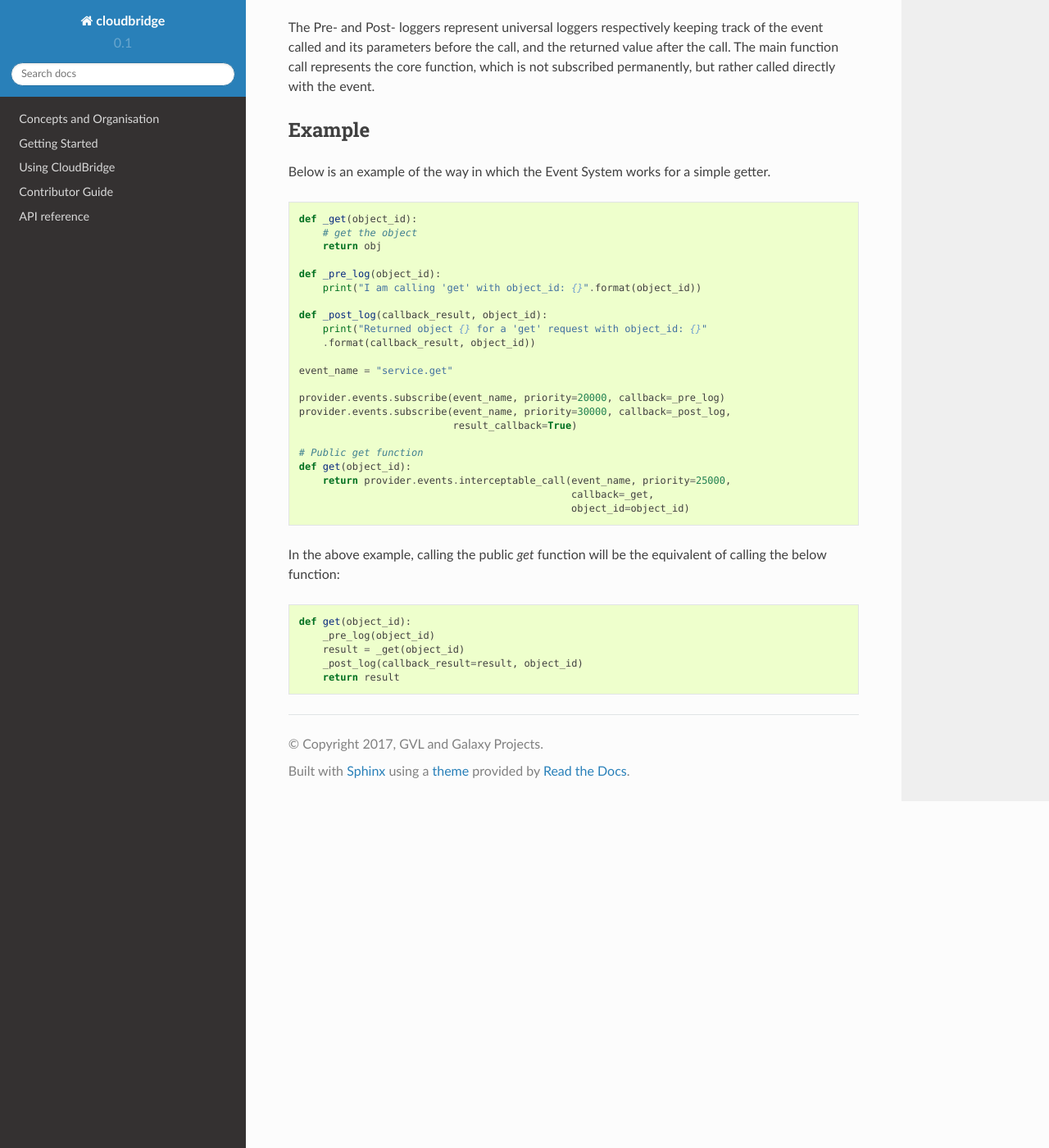
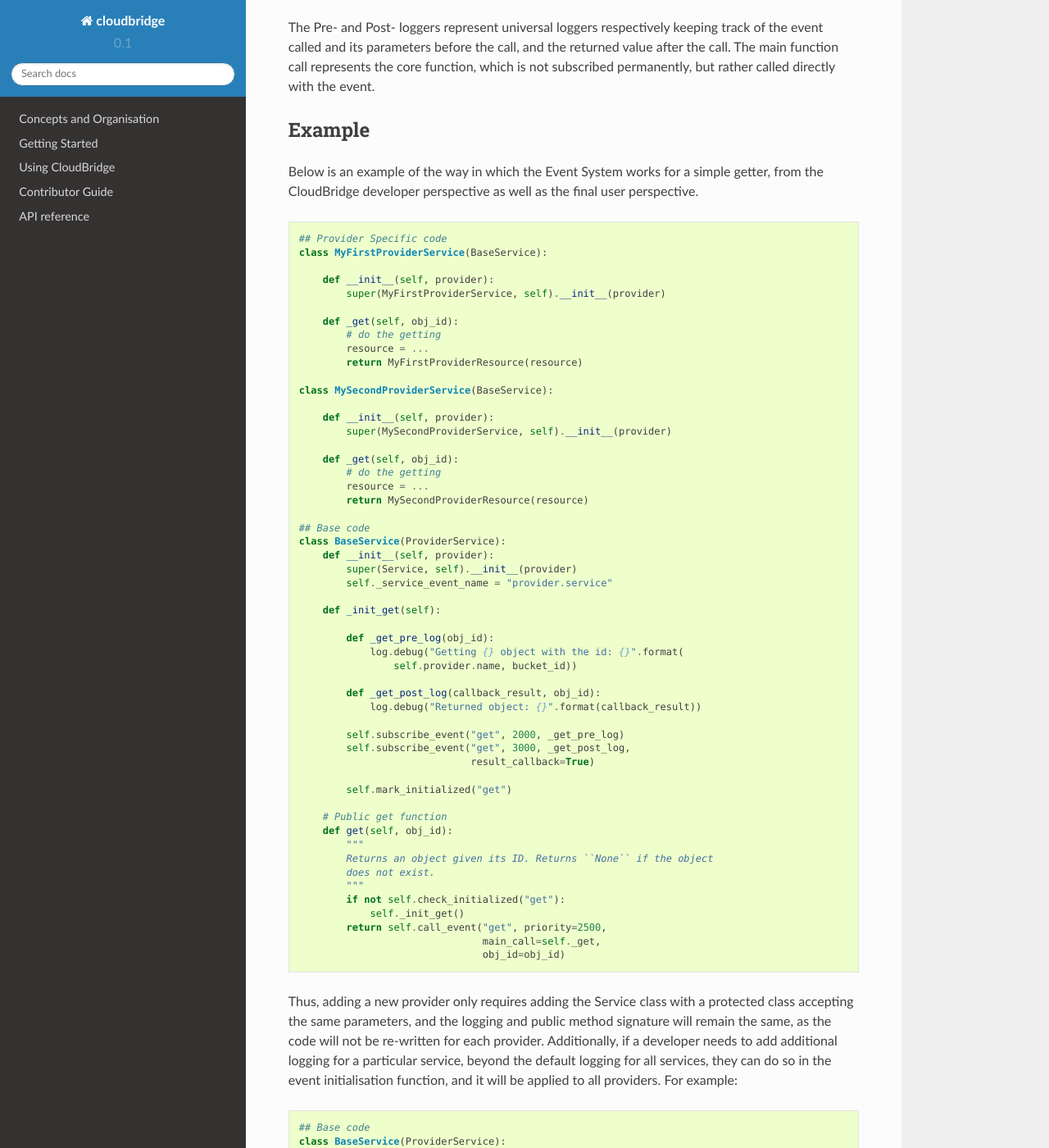
Before and after one commit to CloudVE/cloudbridge, a Sphinx documentation site: the page built from docs/topics/event_system.rst, in a window 1280 px wide and 1400 px high, scrolled down 1287 px. Shown: the whole window at 82% size. Built offline with Sphinx 7.4.7 and the Read the Docs theme 2.0.0, drawn with Linux system fonts in a browser that asks for light colours; some of the changed text lies outside the part shown.

Commit message:
Implemented service-level event methods & Better docs

```diff
--- a/docs/topics/event_system.rst
+++ b/docs/topics/event_system.rst
@@ -50,11 +50,11 @@ Below are the default priorities used across events:
 +------------------------+----------+
 | Handler                | Priority |
 +------------------------+----------+
-| Pre-Logger             | 20000    |
+| Pre-Logger             | 2000     |
 +------------------------+----------+
-| Main Function Call     | 25000    |
+| Main Function Call     | 2500     |
 +------------------------+----------+
-| Post-Logger            | 30000    |
+| Post-Logger            | 3000     |
 +------------------------+----------+
 
 The Pre- and Post- loggers represent universal loggers respectively keeping
@@ -66,40 +66,151 @@ Example
 -------
 
 Below is an example of the way in which the Event System works for a simple
-getter.
+getter, from the CloudBridge developer perspective as well as the final user
+perspective.
 
 .. code-block:: python
 
-    def _get(object_id):
-        # get the object
-        return obj
+    ## Provider Specific code
+    class MyFirstProviderService(BaseService):
 
-    def _pre_log(object_id):
-        print("I am calling 'get' with object_id: {}".format(object_id))
+        def __init__(self, provider):
+            super(MyFirstProviderService, self).__init__(provider)
 
-    def _post_log(callback_result, object_id):
-        print("Returned object {} for a 'get' request with object_id: {}"
-        .format(callback_result, object_id))
+        def _get(self, obj_id):
+            # do the getting
+            resource = ...
+            return MyFirstProviderResource(resource)
 
-    event_name = "service.get"
+    class MySecondProviderService(BaseService):
 
-    provider.events.subscribe(event_name, priority=20000, callback=_pre_log)
-    provider.events.subscribe(event_name, priority=30000, callback=_post_log,
-                              result_callback=True)
+        def __init__(self, provider):
+            super(MySecondProviderService, self).__init__(provider)
 
-    # Public get function
-    def get(object_id):
-        return provider.events.interceptable_call(event_name, priority=25000,
-                                                  callback=_get,
-                                                  object_id=object_id)
+        def _get(self, obj_id):
+            # do the getting
+            resource = ...
+            return MySecondProviderResource(resource)
 
-In the above example, calling the public `get` function will be the
-equivalent of calling the below function:
+    ## Base code
+    class BaseService(ProviderService):
+        def __init__(self, provider):
+            super(Service, self).__init__(provider)
+            self._service_event_name = "provider.service"
+
+        def _init_get(self):
+
+            def _get_pre_log(obj_id):
+                log.debug("Getting {} object with the id: {}".format(
+                    self.provider.name, bucket_id))
+
+            def _get_post_log(callback_result, obj_id):
+                log.debug("Returned object: {}".format(callback_result))
+
+            self.subscribe_event("get", 2000, _get_pre_log)
+            self.subscribe_event("get", 3000, _get_post_log,
+                                 result_callback=True)
+
+            self.mark_initialized("get")
+
+        # Public get function
+        def get(self, obj_id):
+            """
+            Returns an object given its ID. Returns ``None`` if the object
+            does not exist.
+            """
+            if not self.check_initialized("get"):
+                self._init_get()
+            return self.call_event("get", priority=2500,
+                                   main_call=self._get,
+                                   obj_id=obj_id)
+
+Thus, adding a new provider only requires adding the Service class with a
+protected class accepting the same parameters, and the logging and public
+method signature will remain the same, as the code will not be re-written
+for each provider.
+Additionally, if a developer needs to add additional logging for a
+particular service, beyond the default logging for all services, they can do
+so in the event initialisation function, and it will be applied to all
+providers. For example:
 
 .. code-block:: python
 
-    def get(object_id):
-        _pre_log(object_id)
-        result = _get(object_id)
-        _post_log(callback_result=result, object_id)
-        return result
+    ## Base code
+    class BaseService(ProviderService):
+        def __init__(self, provider):
+            super(Service, self).__init__(provider)
+            self._service_event_name = "provider.service"
+
+        def _init_get(self):
+
+            def _get_pre_log(obj_id):
+                log.debug("Getting {} object with the id: {}".format(
+                    self.provider.name, bucket_id))
+
+            def _get_post_log(callback_result, obj_id):
+                log.debug("Returned object: {}".format(callback_result))
+
+            def _special_none_log(callback_result, obj_id):
+                if not callback_result:
+                    log.debug("There is no object with id '{}'".format(obj_id))
+
+            self.subscribe_event("get", 2000, _get_pre_log)
+            self.subscribe_event("get", 3000, _get_post_log,
+                                 result_callback=True)
+            self.subscribe_event("get", 2750, _special_none_log,
+                                 result_callback=True)
+
+            self.mark_initialized("get")
+
+       # Public get function
+        def get(self, obj_id):
+            """
+            Returns an object given its ID. Returns ``None`` if the object
+            does not exist.
+            """
+            if not self.check_initialized("get"):
+                self._init_get()
+            return self.call_event("get", priority=2500,
+                                   main_call=self._get,
+                                   obj_id=obj_id)
+
+
+From a user's perspective, the Event System is invisible unless the user
+wishes to extend the chain of handlers with their own code. Continuing with
+the service example from above:
+
+.. code-block:: python
+
+    from cloudbridge.cloud.factory import CloudProviderFactory, ProviderList
+
+    provider = CloudProviderFactory().create_provider(ProviderList.FIRST, {})
+    id = 'thisIsAnID'
+    obj = provider.service.get(id)
+
+However, if they wish to add their own logging interface, for example, they
+can do so without modifying CloudBridge code:
+
+
+.. code-block:: python
+
+    from cloudbridge.cloud.factory import CloudProviderFactory, ProviderList
+
+    provider = CloudProviderFactory().create_provider(ProviderList.FIRST, {})
+
+    ## I don't want to setup a logger, just want to print some messages for
+    ## debugging
+    def print_id(obj_id):
+        print(obj_id)
+
+    provider.service.subscribe_event("get", priority=2250, callback=print_id)
+
+    id1 = 'thisIsAnID'
+    id2 = 'thisIsAnID2'
+
+    ## The subscribed print function will get called every time the get
+    ## method is invoked
+    obj1 = provider.service.get(id1)
+    ## thisIsAnID
+    obj2 = provider.service.get(id2)
+    ## thisIsAnID2
```
Also changed, not shown: 2 other files.
